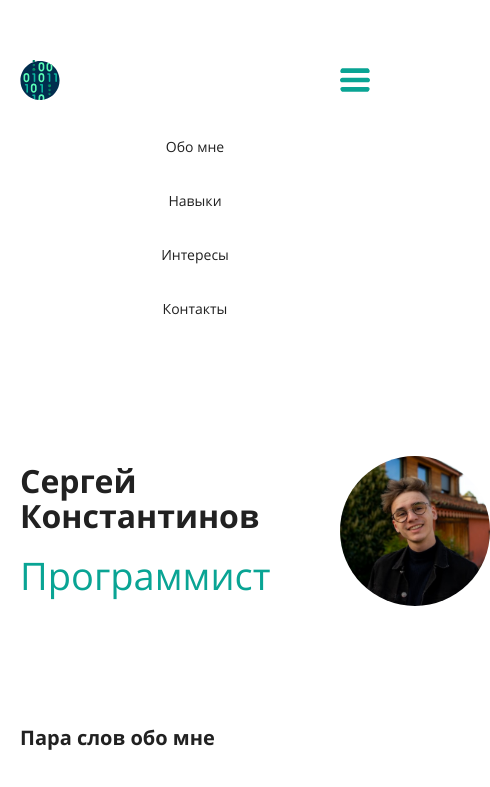
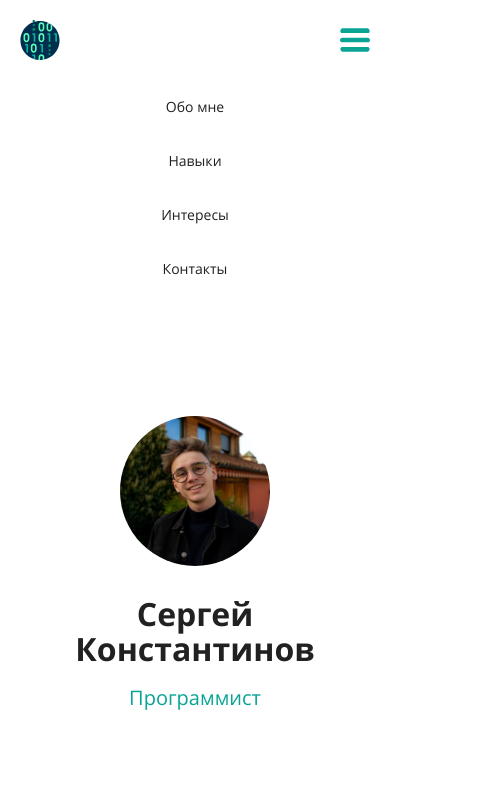
Before and after one commit to Sonethe/portfolio-ti-4, a plain HTML site: page index.html in a window 390 px wide. Shown: the top 787 px of the page, 490 px wide, since content can reach past the window. Drawn offline with Linux system fonts and the light colour scheme.

Commit message:
TI-6-2 intro for mob

```diff
--- a/css/style.css
+++ b/css/style.css
@@ -329,6 +329,10 @@ button:hover,
         height: 60px;
         width: 60px;
     }
+
+    .subtitle {
+        font-size: 28px;
+    }
 }
 
 @media screen and (max-width: 650px) {
@@ -344,13 +348,22 @@ button:hover,
         font-size: 20px;
     }
 
+    .intro {
+        align-items: center;
+        flex-direction: column;
+        gap: 30px;
+        text-align: center;
+    }
+
     .intro img {
+        order: 0;
         height: 150px;
         width: 150px;
     }
 
     .main-header {
         gap: 20px;
+        padding-top: 20px;
     }
 
     .main-header img {
@@ -394,4 +407,8 @@ button:hover,
     .nav-btn_open {
         background-image: url(../img/icons_svg/mob_menu_buttons/burger.svg);
     }
+
+    .subtitle {
+        font-size: 20px;
+    }
 }
```
